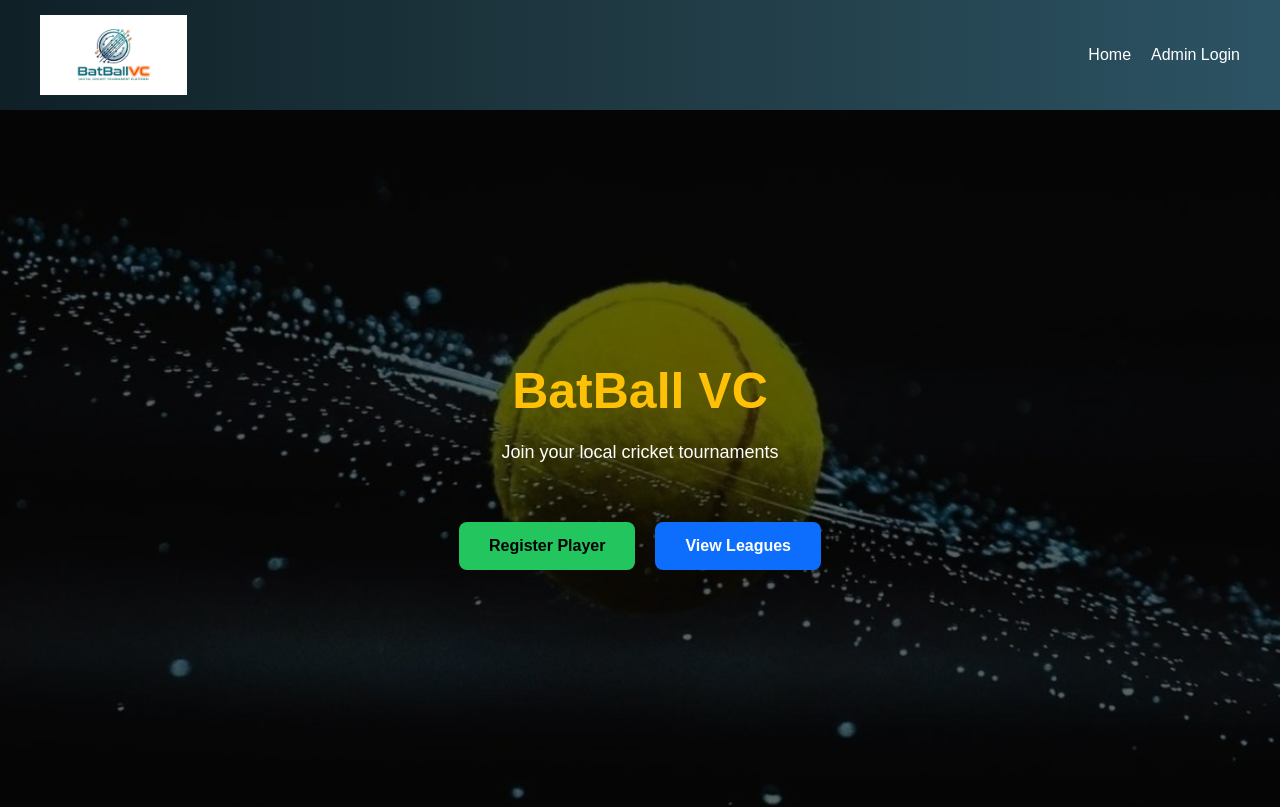
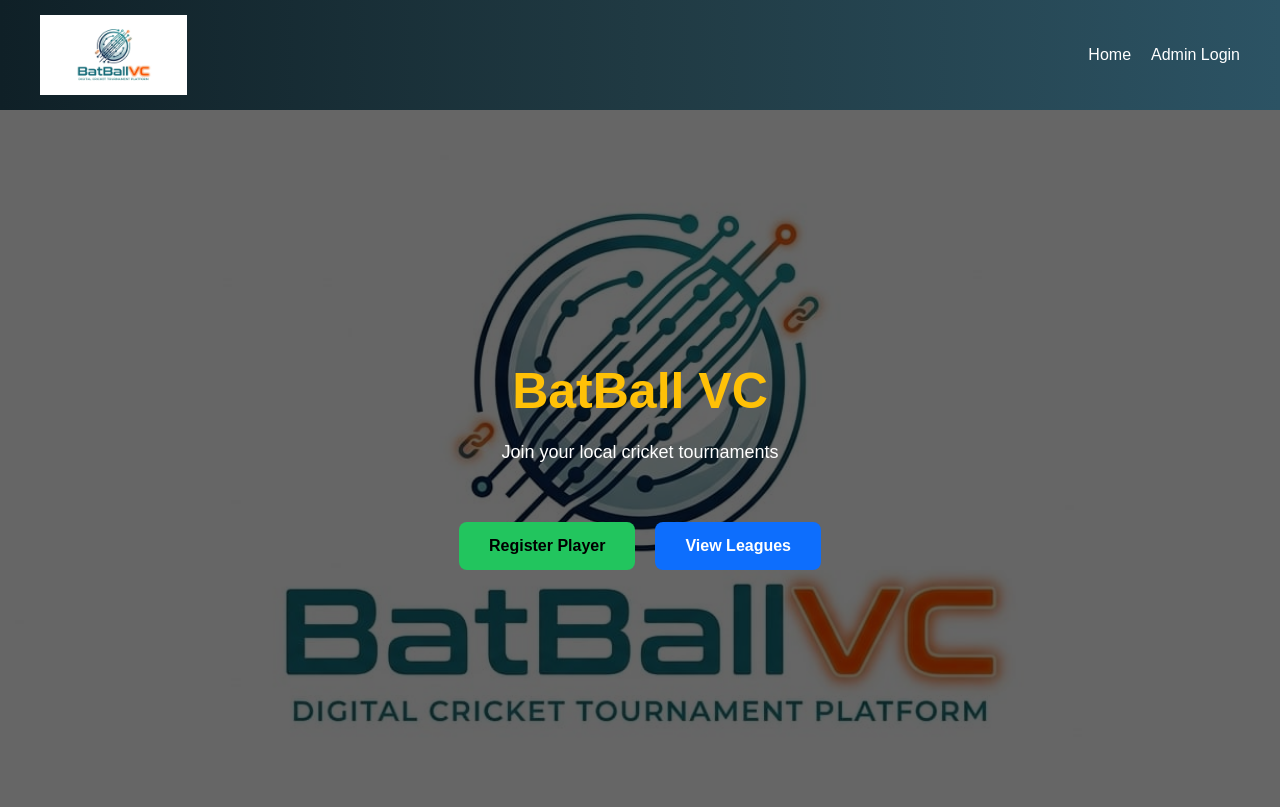
Before and after one commit to VishalChougale1998/batballvc, a React (Vite) app: page / in a window 1280 px wide. Shown: the top 807 px of the page. Built offline with nearby package versions, Linux system fonts and the light colour scheme; no server answers.

Commit message:
final backend fix

```diff
--- a/src/Pages/Home.jsx
+++ b/src/Pages/Home.jsx
@@ -260,10 +260,10 @@ function Home() {
 
     // ✅ Use images from PUBLIC folder (IMPORTANT)
     const images = [
+        "/raje.jpg",
+        "/logo.jpeg",
+        "/rs.jpg"
         // "/sm.jpg",
-        "/logo.jpeg",
-        "/rs.jpg",
-        "/sm.jpg",
     ];
 
     const [index, setIndex] = useState(0);
```
